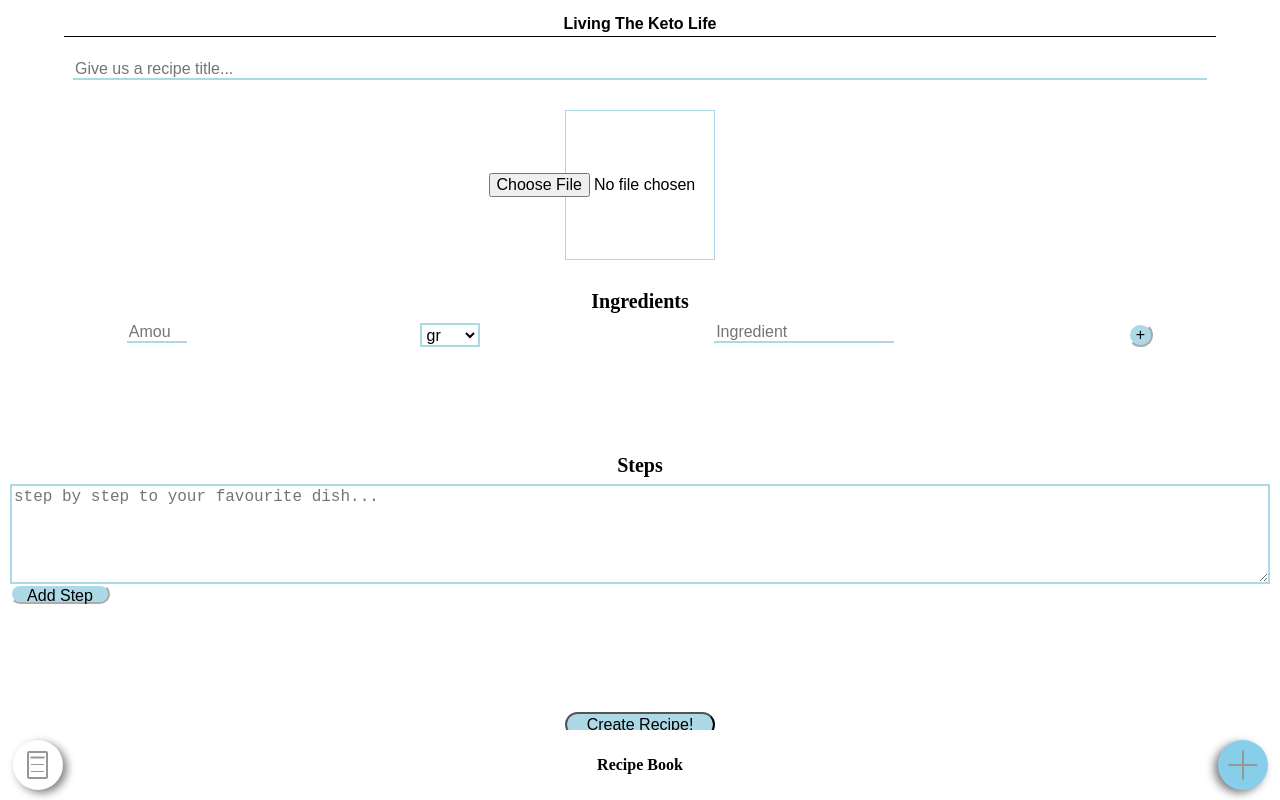
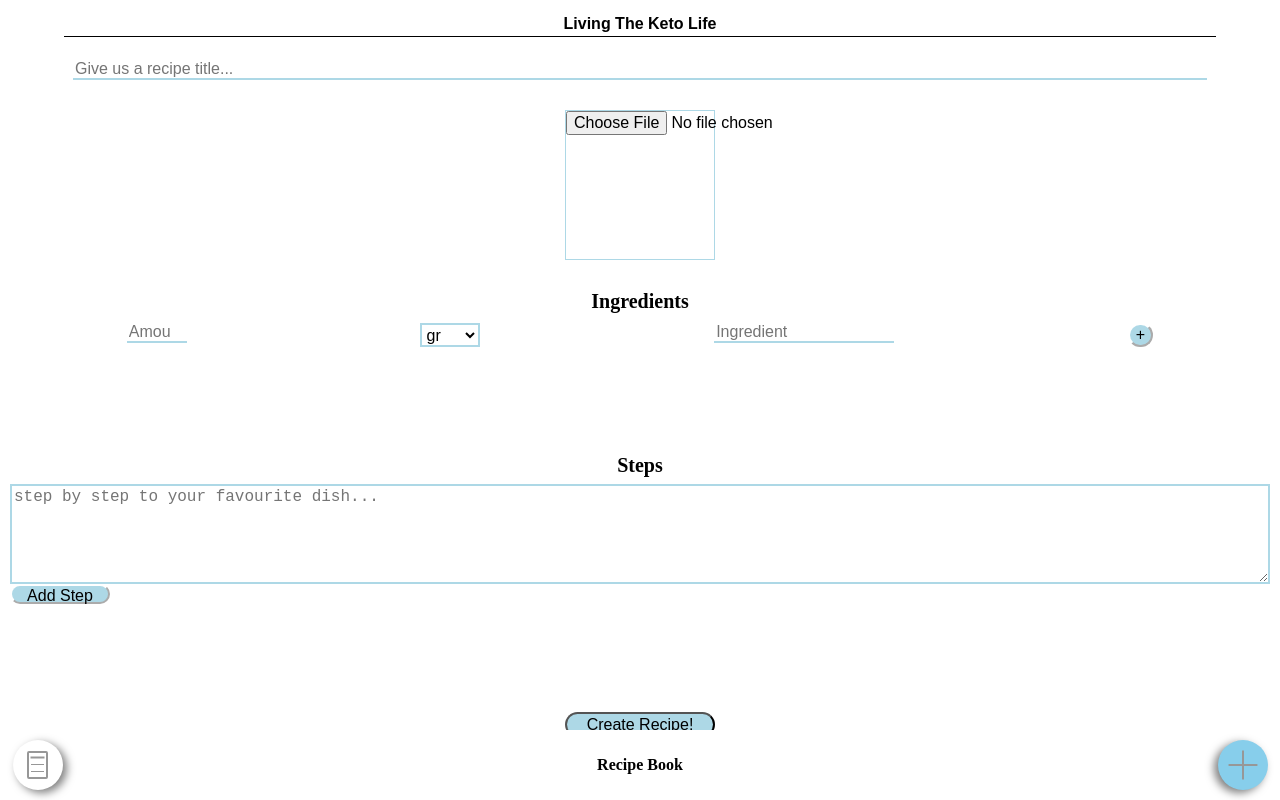
Before and after one commit to psclahr/Living-The-Keto-Life, a React (Create React App) app: page /create in a window 1280 px wide. Built offline with nearby package versions, Linux system fonts and the light colour scheme.

Commit message:
Crop Image

```diff
--- a/models/Recipe.js
+++ b/models/Recipe.js
@@ -19,7 +19,8 @@ const recipeSchema = new mongoose.Schema({
         saturatedFats: Number,
         monounsaturatedFats: Number,
         polyunsaturatedFats: Number
-      }
+      },
+      image: String
     }
   ]
 });
--- a/src/createRecipe/CreateElements/AddImage.js
+++ b/src/createRecipe/CreateElements/AddImage.js
@@ -9,18 +9,10 @@ const Flex = styled.section`
 `;
 
 const StyledImageContainer = styled.div`
+  background-color: white;
   width: 150px;
   height: 150px;
   border: 1px solid lightblue;
-  display: flex;
-  justify-content: center;
-  align-items: center;
-  padding: 15px;
-`;
-
-const StyledImage = styled.img`
-  height: 150px;
-  width: 200px;
 `;
 
 const CLOUDNAME = process.env.REACT_APP_CLOUDINARY_CLOUDNAME;
@@ -28,6 +20,15 @@ const PRESET = process.env.REACT_APP_CLOUDINARY_PRESET;
 
 export default function AddImage() {
   const [image, setImage] = useState("");
+
+  const StyledImage = styled.div`
+    background-image: url(${image});
+    width: 150px;
+    height: 150px;
+    background-size: 150px;
+    background-position: center center;
+    background-repeat: no-repeat;
+  `;
 
   function upload(event) {
     const url = `https://api.cloudinary.com/v1_1/${CLOUDNAME}/upload`;
@@ -52,14 +53,14 @@ export default function AddImage() {
   }
 
   return (
-    <Flex>
-      <StyledImageContainer>
-        {image ? (
-          <StyledImage src={image} alt="" />
-        ) : (
+    <Flex image={image}>
+      {image ? (
+        <StyledImage />
+      ) : (
+        <StyledImageContainer>
           <input type="file" name="file" onChange={upload} />
-        )}
-      </StyledImageContainer>
+        </StyledImageContainer>
+      )}
     </Flex>
   );
 }
--- a/src/createRecipe/CreatePage.js
+++ b/src/createRecipe/CreatePage.js
@@ -26,7 +26,7 @@ const StyledSubmitButton = styled.button`
   border-radius: 25px;
 `;
 
-export default function CreatePage({ onButtonClick }) {
+export default function CreatePage({ onButtonClick, image }) {
   const [title, setTitle] = useState("");
   const [step, setStep] = useState("");
   const [stepList, setStepList] = useState([]);
@@ -46,7 +46,8 @@ export default function CreatePage({ onButtonClick }) {
     onButtonClick({
       title,
       steps: stepList,
-      ingredients
+      ingredients,
+      image
     });
   }
   function handleTitleChange(event) {
@@ -139,7 +140,7 @@ export default function CreatePage({ onButtonClick }) {
   return (
     <CreatePageGrid>
       <AddTitle onChange={handleTitleChange} />
-      <AddImage />
+      <AddImage image={image} />
       <AddIngredient
         ingredients={ingredients}
         options={options}
```
